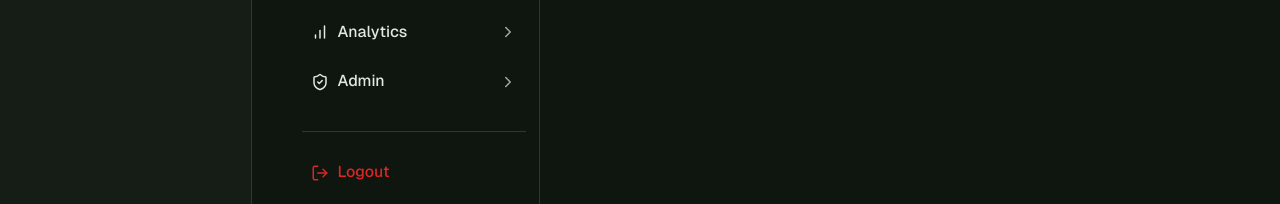
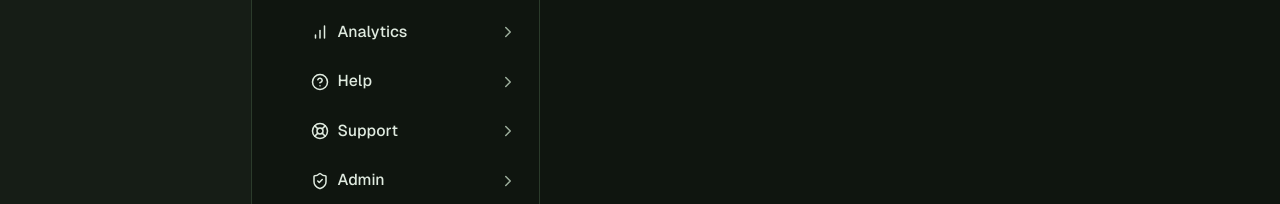
Before and after one commit to Cybvr/pasiveco, a Next.js app: page /dashboard/settings in a window 1280 px wide. Shown: the part 401-605 px from the top of the page. Built offline with nearby package versions, Linux system fonts and the light colour scheme; no server answers.

Commit message:
Add dashboard support links

```diff
--- a/app/common/dashboard/DashboardHeader.tsx
+++ b/app/common/dashboard/DashboardHeader.tsx
@@ -2,7 +2,7 @@
 
 import { useEffect, useMemo, useState } from 'react'
 import { usePathname, useRouter } from 'next/navigation'
-import { ArrowLeft, Bell, ChevronRight, Coins, Compass, MessageSquare, Plus, Save, UserCircle2 } from 'lucide-react'
+import { ArrowLeft, Bell, ChevronRight, Coins, Compass, LifeBuoy, MessageSquare, Plus, Save, UserCircle2 } from 'lucide-react'
 import { Avatar, AvatarFallback, AvatarImage } from '@/components/ui/avatar'
 import { Sheet, SheetContent, SheetHeader, SheetTitle, SheetTrigger } from '@/components/ui/sheet'
 import { Button } from '@/components/ui/button'
@@ -119,7 +119,8 @@ export default function DashboardHeader() {
               <SheetHeader>
                 <SheetTitle>Account</SheetTitle>
               </SheetHeader>
-            <div className="mt-6 space-y-2">
+              <div className="mt-6 flex h-full flex-col">
+                <div className="space-y-2">
                   <Button className="w-full justify-start gap-3" onClick={() => handleNavigate('/dashboard/posts/new')}>
                     <Plus className="h-4 w-4" />
                     <span>New Post</span>
@@ -137,6 +138,19 @@ export default function DashboardHeader() {
                     </Button>
                   ))}
                 </div>
+
+                <div className="mt-auto border-t pt-4">
+                  <Button
+                    variant="ghost"
+                    className="w-full justify-start gap-3"
+                    onClick={() => handleNavigate('/dashboard/help')}
+                  >
+                    <LifeBuoy className="h-4 w-4" />
+                    <span className="flex-1 text-left">Contact Support</span>
+                    <ChevronRight className="h-4 w-4 text-muted-foreground" />
+                  </Button>
+                </div>
+              </div>
             </SheetContent>
           </Sheet>
         )}
--- a/app/dashboard/settings/layout.tsx
+++ b/app/dashboard/settings/layout.tsx
@@ -1,6 +1,6 @@
 'use client'
 import { usePathname, useRouter } from 'next/navigation'
-import { LogOut, User, CreditCard, ArrowUpRight, BarChart, Wallet, ChevronRight, ArrowLeft, ShieldCheck, Coins, Palette } from 'lucide-react'
+import { LogOut, User, CreditCard, ArrowUpRight, BarChart, Wallet, ChevronRight, ArrowLeft, ShieldCheck, Coins, Palette, HelpCircle, LifeBuoy } from 'lucide-react'
 import { Button } from "@/components/ui/button"
 import {
   AlertDialog,
@@ -24,6 +24,8 @@ const settingsLinks = [
   { href: '/dashboard/settings/payment-methods', label: 'Payment Methods', icon: Wallet },
   { href: '/dashboard/settings/plan-billing', label: 'Billing', icon: CreditCard },
   { href: '/dashboard/settings/analytics', label: 'Analytics', icon: BarChart },
+  { href: '/dashboard/help', label: 'Help', icon: HelpCircle },
+  { href: '/dashboard/help', label: 'Support', icon: LifeBuoy },
   { href: '/admin', label: 'Admin', icon: ShieldCheck },
 ]
 
@@ -67,7 +69,7 @@ export default function SettingsLayout({ children }: { children: React.ReactNode
         <nav className="space-y-1 w-full">
           {settingsLinks.map((link) => (
             <Button
-              key={link.href}
+              key={`${link.href}-${link.label}`}
               variant={isSettingsLinkActive(link.href) ? "secondary" : "ghost"}
               className="w-full justify-start px-2 gap-2"
               onClick={() => router.push(link.href)}
--- a/app/dashboard/settings/page.tsx
+++ b/app/dashboard/settings/page.tsx
@@ -5,7 +5,7 @@ import { useRouter } from 'next/navigation'
 import { Badge } from "@/components/ui/badge"
 import { Button } from "@/components/ui/button"
 import { Avatar, AvatarFallback, AvatarImage } from "@/components/ui/avatar"
-import { LogOut, User, CreditCard, ArrowUpRight, BarChart, Wallet, ChevronRight, ShieldCheck, Coins, Palette } from 'lucide-react'
+import { LogOut, User, CreditCard, ArrowUpRight, BarChart, Wallet, ChevronRight, ShieldCheck, Coins, Palette, HelpCircle, LifeBuoy } from 'lucide-react'
 import { getUser, type User as AppUser } from "@/services/userService"
 import { useAuth } from "@/hooks/useAuth"
 import md5 from 'md5'
@@ -34,6 +34,8 @@ const settingsLinks = [
   { href: '/dashboard/settings/payment-methods', label: 'Payment Methods', icon: Wallet },
   { href: '/dashboard/settings/plan-billing', label: 'Billing', icon: CreditCard },
   { href: '/dashboard/settings/analytics', label: 'Analytics', icon: BarChart },
+  { href: '/dashboard/help', label: 'Help', icon: HelpCircle },
+  { href: '/dashboard/help', label: 'Support', icon: LifeBuoy },
   { href: '/admin', label: 'Admin', icon: ShieldCheck },
 ]
 interface UserData {
@@ -151,7 +153,7 @@ export default function GeneralSettings() {
       <div className="md:hidden bg-background border rounded-lg p-2 space-y-1">
         {settingsLinks.map((link) => (
           <Button
-            key={link.href}
+            key={`${link.href}-${link.label}`}
             variant="ghost"
             className="w-full justify-start px-2 gap-2"
             onClick={() => router.push(link.href)}
```
Lines whose indentation alone changed are shown as unchanged.
